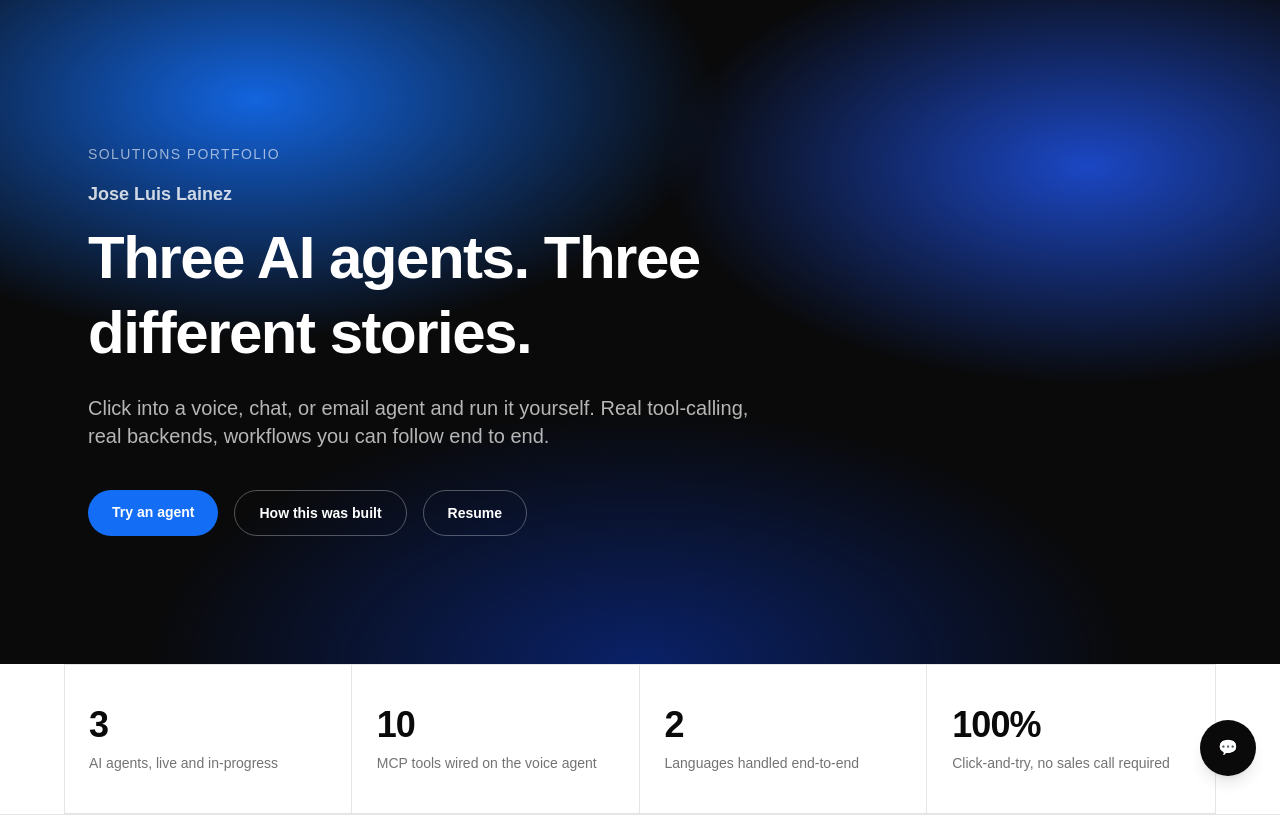
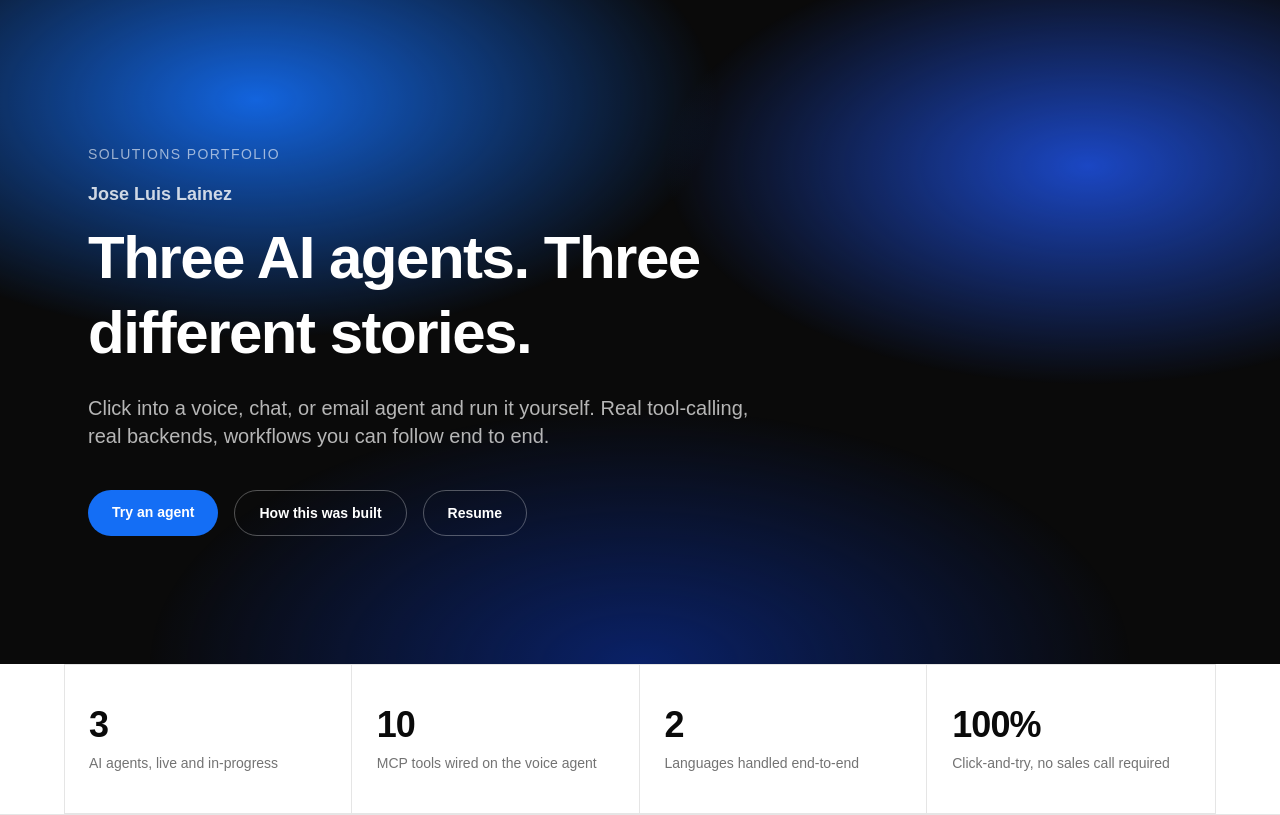
Before and after one commit to lainezescoto-nov12/solutions-portfolio, a Next.js app: page / in a window 1280 px wide. Shown: the top 815 px of the page. Built offline with nearby package versions, Linux system fonts and the light colour scheme.

Commit message:
Remove unwired placeholder chat bubble from every page

```diff
--- a/src/app/layout.tsx
+++ b/src/app/layout.tsx
@@ -1,6 +1,5 @@
 import type { Metadata } from "next";
 import "./globals.css";
-import { AssistantWidget } from "@/components/AssistantWidget";
 
 export const metadata: Metadata = {
   title: "Solutions Portfolio — Jose Luis Lainez Escoto",
@@ -13,7 +12,6 @@ export default function RootLayout({ children }: LayoutProps<"/">) {
     <html lang="en" className="h-full antialiased">
       <body className="min-h-full flex flex-col">
         {children}
-        <AssistantWidget />
       </body>
     </html>
   );
--- a/src/components/AssistantWidget.tsx
+++ /dev/null
@@ -1,34 +0,0 @@
-"use client";
-
-import { useState } from "react";
-
-// Placeholder for the persistent bottom-right assistant.
-// TODO: wire this to the Chat agent (IoT use case) once its MCP backend
-// is live — this widget answering visitor questions on the portfolio
-// site itself is the intended meta-demo, not a generic chatbot.
-export function AssistantWidget() {
-  const [open, setOpen] = useState(false);
-
-  return (
-    <div className="fixed bottom-6 right-6 z-50">
-      {open && (
-        <div className="mb-3 w-80 rounded-2xl border border-neutral-200 bg-white p-4 shadow-xl">
-          <p className="text-sm font-semibold text-neutral-950">
-            Ask about this portfolio
-          </p>
-          <p className="mt-2 text-sm text-neutral-500">
-            This assistant isn&apos;t wired up yet — it will run on the same
-            Chat agent showcased on this site.
-          </p>
-        </div>
-      )}
-      <button
-        onClick={() => setOpen((v) => !v)}
-        className="flex h-14 w-14 items-center justify-center rounded-full bg-neutral-950 text-white shadow-lg transition hover:bg-neutral-800"
-        aria-label="Open assistant"
-      >
-        {open ? "×" : "💬"}
-      </button>
-    </div>
-  );
-}
```
